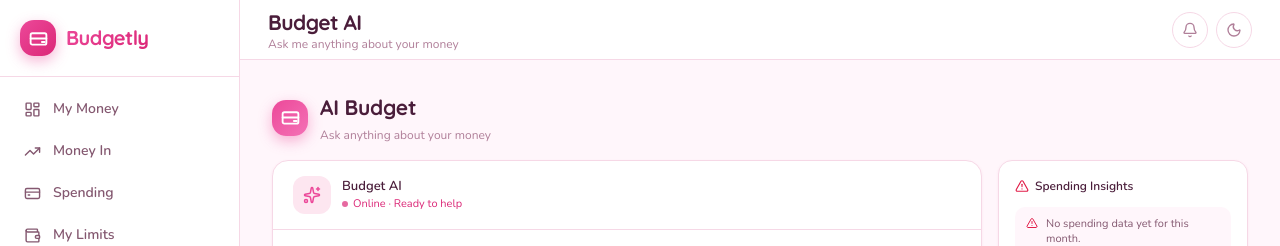
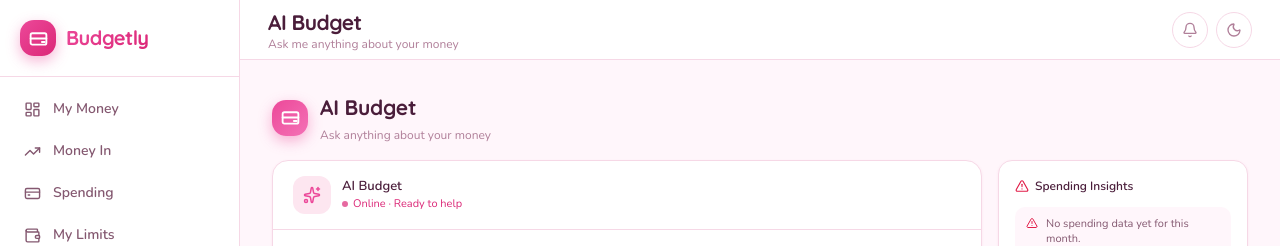
Before and after one commit to ls92-web/Budget-tracker, a Next.js app: page /ai in a window 1280 px wide. Shown: the top 246 px of the page. Built offline with nearby package versions, Linux system fonts and the light colour scheme; no server answers; the database is empty.

Commit message:
Fix: standardise AI page name to "AI Budget" everywhere
Co-Authored-By: Claude Sonnet 4.6 <noreply@anthropic.com>

```diff
--- a/app/ai/page.tsx
+++ b/app/ai/page.tsx
@@ -201,7 +201,7 @@ export default function LensAIPage() {
                 <Sparkles size={18} />
               </div>
               <div>
-                <div style={{ fontSize: 13, fontWeight: 600, color: '#4a1d3a' }}>Budget AI</div>
+                <div style={{ fontSize: 13, fontWeight: 600, color: '#4a1d3a' }}>AI Budget</div>
                 <div style={{ display: 'flex', alignItems: 'center', gap: 5, fontSize: 11, color: '#db2777' }}>
                   <span style={{ width: 6, height: 6, borderRadius: '50%', background: '#db2777', display: 'inline-block', animation: 'pulse 1.5s infinite' }} />
                   Online · Ready to help
--- a/components/layout/Header.tsx
+++ b/components/layout/Header.tsx
@@ -11,7 +11,7 @@ const PAGE_TITLES: Record<string, [string, string]> = {
   '/budgets': ['My Limits', 'Staying in the zone'],
   '/analytics': ['The Breakdown', "Numbers don't lie"],
   '/savings': ['Goals', 'Saving up for the good stuff'],
-  '/ai': ['Budget AI', 'Ask me anything about your money'],
+  '/ai': ['AI Budget', 'Ask me anything about your money'],
 }
 
 export default function Header({ onMenuClick }: { onMenuClick: () => void }) {
```
